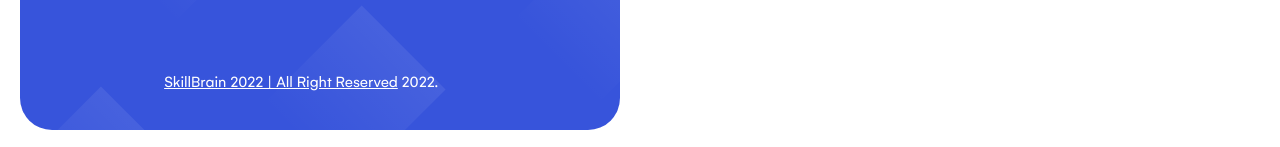
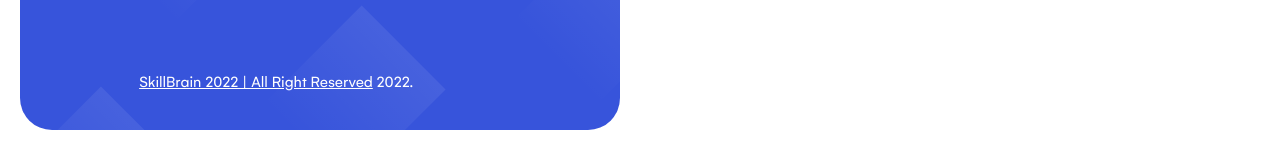
Before and after one commit to SkillBrainFrontend/Semicolon-Task-Manager-Andromeda, a React (Create React App) app: page /register in a window 1280 px wide. Shown: the part 650-797 px from the top of the page. Built offline with nearby package versions, Linux system fonts and the light colour scheme.

Commit message:
update Copyright link

```diff
--- a/src/components/welcome-placeholder/WelcomePlaceholder.jsx
+++ b/src/components/welcome-placeholder/WelcomePlaceholder.jsx
@@ -59,7 +59,7 @@ function WelcomePlaceholder(props) {
 				sx={{
 					position: "absolute",
 					top: "40%",
-					paddingLeft: "50px",
+					padding: "0 50px",
 					color: "white",
 					width: "40%",
 				}}
@@ -72,7 +72,7 @@ function WelcomePlaceholder(props) {
 				sx={{
 					position: "absolute",
 					top: "90%",
-					paddingLeft: "50px",
+					padding: "0 50px",
 					color: "white",
 					width: "40%",
 				}}
```
